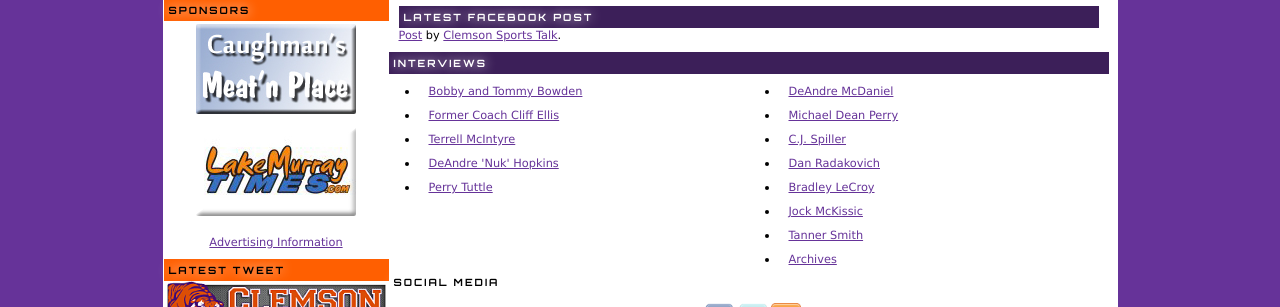
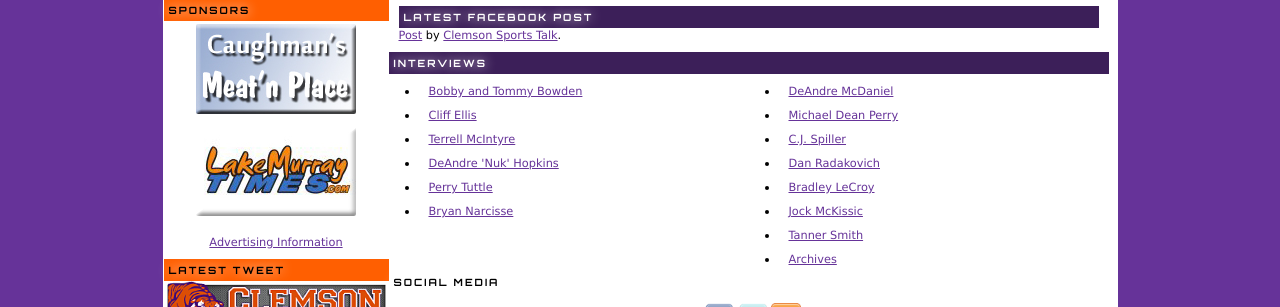
Before and after one commit to clemsonsportstalk/clemsonsportstalk, a Jekyll site: the page built from index.html, in a window 1280 px wide. Shown: the part 495-802 px from the top of the page. Built offline with Jekyll 4.4.1, drawn with Linux system fonts in a browser that asks for light colours; nearby versions of some CDN libraries; Markdown is read by kramdown in place of the engine named in the settings; comment, search, counter and statistics services are not loaded.

Commit message:
Update index.html

```diff
--- a/index.html
+++ b/index.html
@@ -59,7 +59,7 @@
         </p></li>
 <li><p>
           <a href='http://chirb.it/vk2kyE' target='_blank'>
-            Former Coach Cliff Ellis
+            Cliff Ellis
           </a>
         </p></li>
 <li><p>
@@ -75,6 +75,11 @@
 <li><p>
           <a href='http://chirb.it/2cKdx4' target='_blank'>
             Perry Tuttle
+          </a>
+        </p></li>
+<li><p>
+          <a href='http://chirb.it/4ayp2z' target='_blank'>
+            Bryan Narcisse
           </a>
         </p></li>
 
```
